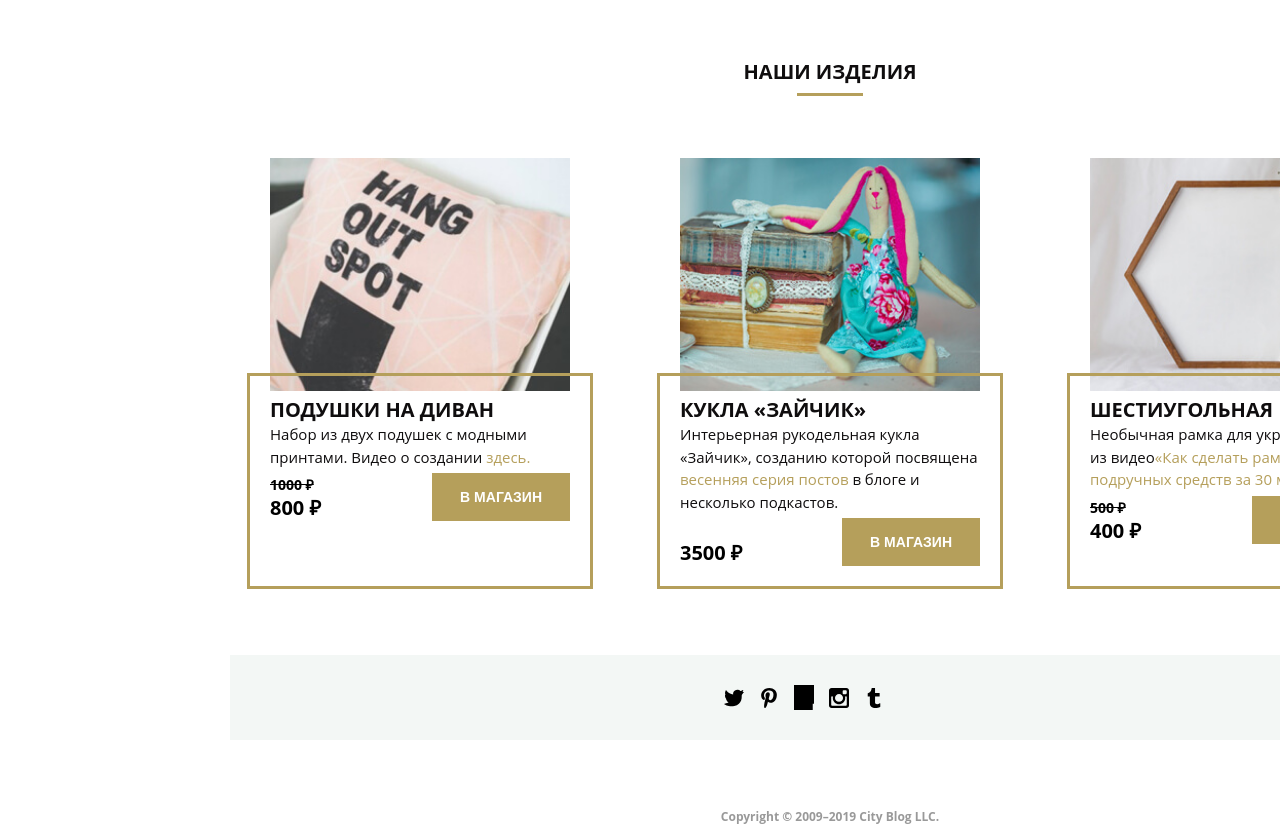
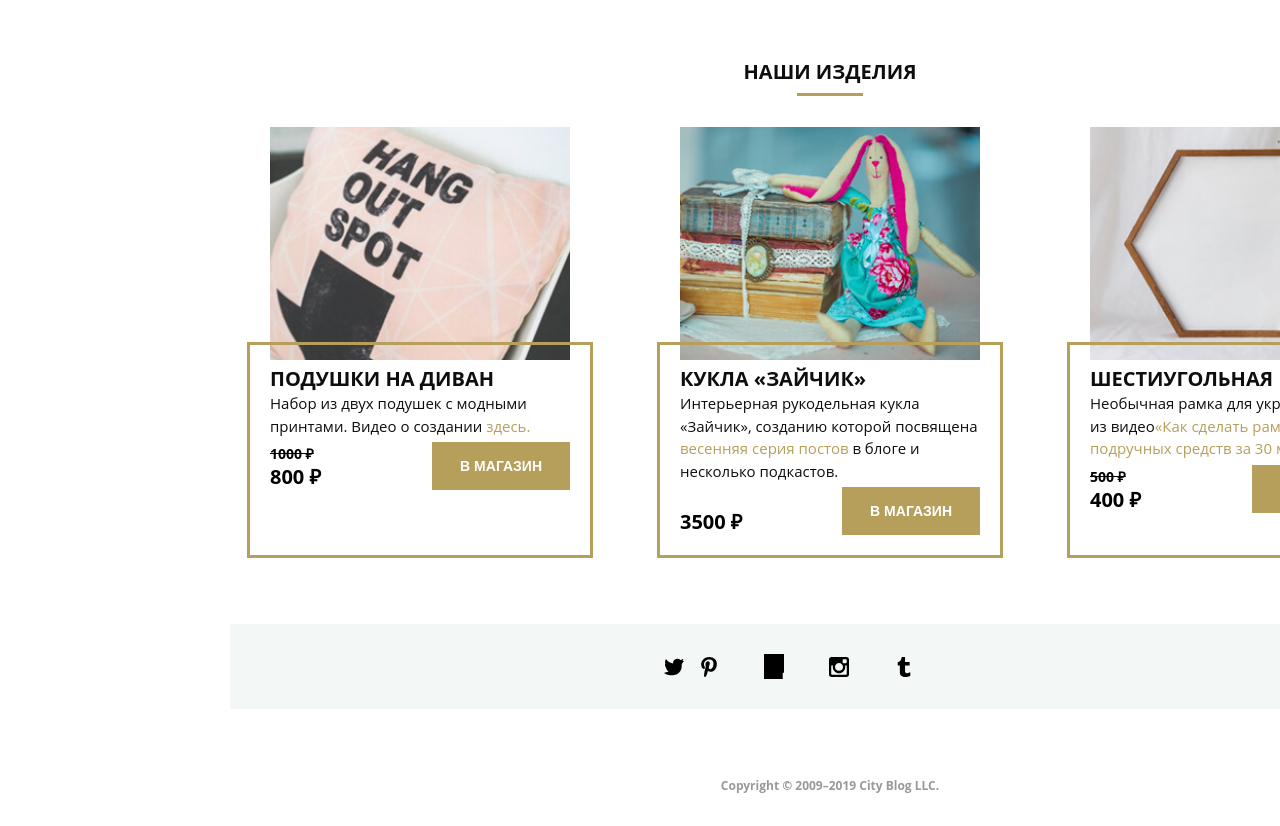
Before and after one commit to NadinVi/Diplom, a plain HTML site: page index.html in a window 1280 px wide. Shown: the part 2669-3495 px from the top of the page. After the commit the page ends 3464 px from the top, so only its background shows below. Drawn offline with Linux system fonts and the light colour scheme.

Commit message:
20/05/22 css

```diff
--- a/css/style.css
+++ b/css/style.css
@@ -662,7 +662,7 @@ body {
 	flex: wrap;
 	justify-content: space-between;
 	/*flex-grow: 1;*/
-	margin-top: 31px;
+	/*margin-top: 31px;*/
 	width: 1120px;
 	margin-left: auto;
 	margin-right: auto;
@@ -789,7 +789,7 @@ flex-direction: column;
   padding-right: 38px;
 }
 
-.social_lists:nth-child(n + 2) {
+.social_list:nth-child(n + 2) {
 	margin-right: 30px;
 }
 
```
